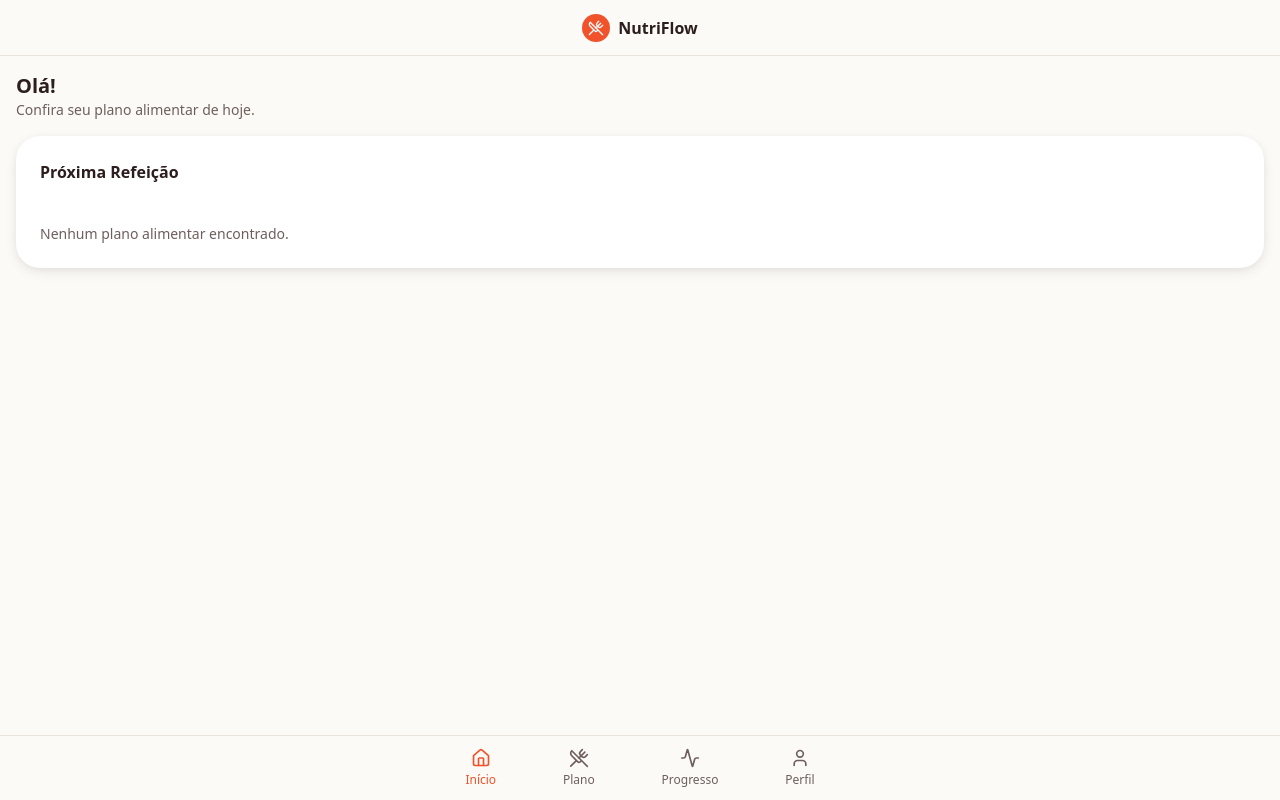
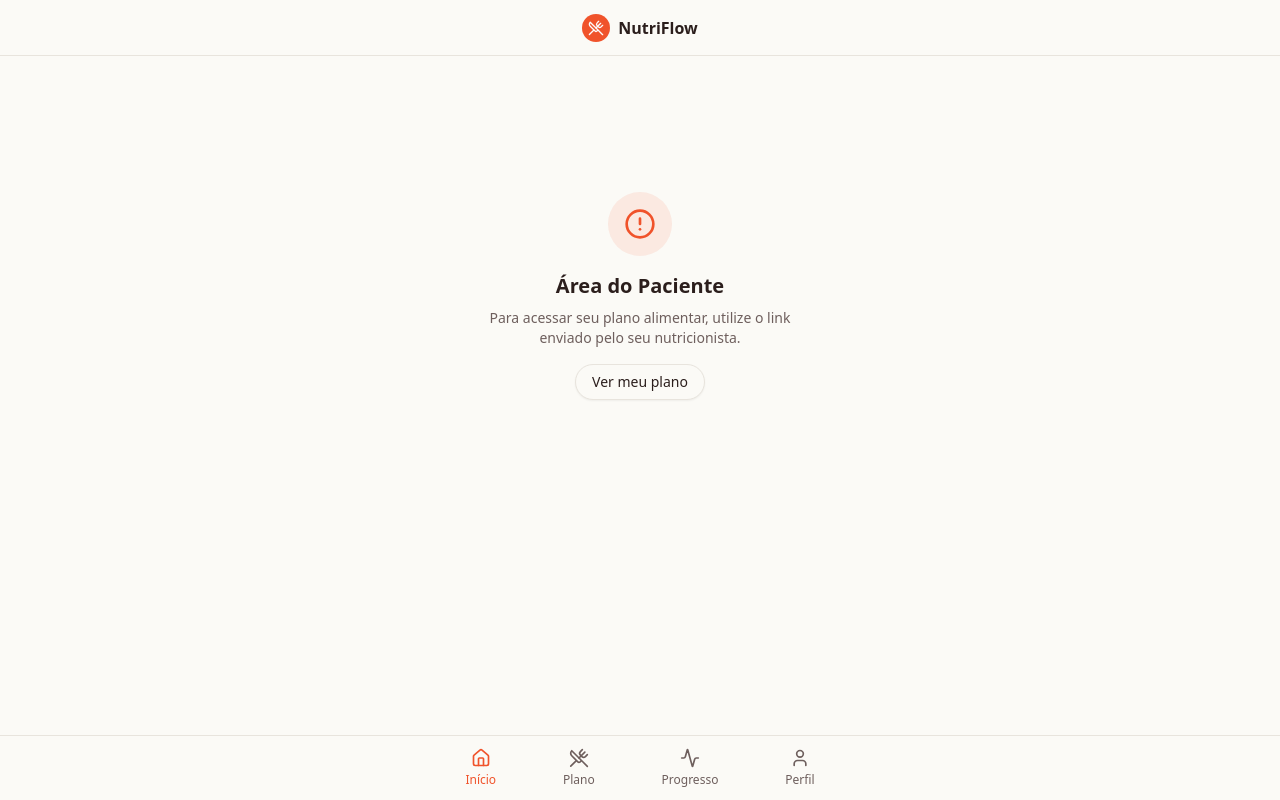
Before and after one commit to MarcoMonteiro94/nutriflow, a Next.js app: page /patient in a window 1280 px wide. Built offline with nearby package versions, Linux system fonts and the light colour scheme.

Commit message:
fix: convert patient access to Route Handler for cookie setting
- Replace page.tsx with route.ts (cookies can only be set in Route Handlers)
- Update patient home page to show error messages
- Redirect to /patient with error param on invalid tokens

```diff
--- a/src/app/patient/access/page.tsx
+++ /dev/null
@@ -1,80 +0,0 @@
-import { redirect } from "next/navigation";
-import { verifyPatientToken, setPatientTokenCookie } from "@/lib/patient-token";
-import { Loader2 } from "lucide-react";
-
-interface PageProps {
-  searchParams: Promise<{ token?: string }>;
-}
-
-export default async function PatientAccessPage({ searchParams }: PageProps) {
-  const { token } = await searchParams;
-
-  if (!token) {
-    return (
-      <div className="flex flex-col items-center justify-center min-h-[60vh] p-4 text-center">
-        <div className="rounded-full bg-destructive/10 p-4 mb-4">
-          <svg
-            className="h-8 w-8 text-destructive"
-            fill="none"
-            stroke="currentColor"
-            viewBox="0 0 24 24"
-          >
-            <path
-              strokeLinecap="round"
-              strokeLinejoin="round"
-              strokeWidth={2}
-              d="M12 9v2m0 4h.01m-6.938 4h13.856c1.54 0 2.502-1.667 1.732-3L13.732 4c-.77-1.333-2.694-1.333-3.464 0L3.34 16c-.77 1.333.192 3 1.732 3z"
-            />
-          </svg>
-        </div>
-        <h1 className="text-xl font-semibold">Link inválido</h1>
-        <p className="mt-2 text-sm text-muted-foreground max-w-xs">
-          O link de acesso não contém um token válido. Por favor, solicite um
-          novo link ao seu nutricionista.
-        </p>
-      </div>
-    );
-  }
-
-  // Verify the token
-  const result = await verifyPatientToken(token);
-
-  if (!result.valid) {
-    return (
-      <div className="flex flex-col items-center justify-center min-h-[60vh] p-4 text-center">
-        <div className="rounded-full bg-destructive/10 p-4 mb-4">
-          <svg
-            className="h-8 w-8 text-destructive"
-            fill="none"
-            stroke="currentColor"
-            viewBox="0 0 24 24"
-          >
-            <path
-              strokeLinecap="round"
-              strokeLinejoin="round"
-              strokeWidth={2}
-              d="M12 8v4l3 3m6-3a9 9 0 11-18 0 9 9 0 0118 0z"
-            />
-          </svg>
-        </div>
-        <h1 className="text-xl font-semibold">Link expirado</h1>
-        <p className="mt-2 text-sm text-muted-foreground max-w-xs">
-          {result.error || "Este link de acesso expirou."} Por favor, solicite
-          um novo link ao seu nutricionista.
-        </p>
-      </div>
-    );
-  }
-
-  // Token is valid - set the cookie and redirect
-  await setPatientTokenCookie(token);
-  redirect("/patient/plan");
-
-  // This will never be reached, but TypeScript wants a return
-  return (
-    <div className="flex flex-col items-center justify-center min-h-[60vh] p-4 text-center">
-      <Loader2 className="h-8 w-8 animate-spin text-primary" />
-      <p className="mt-4 text-sm text-muted-foreground">Carregando...</p>
-    </div>
-  );
-}
--- /dev/null
+++ b/src/app/patient/access/route.ts
@@ -0,0 +1,35 @@
+import { NextRequest, NextResponse } from "next/server";
+import { verifyPatientToken } from "@/lib/patient-token";
+import { cookies } from "next/headers";
+
+const TOKEN_COOKIE_NAME = "patient_token";
+const TOKEN_EXPIRY_DAYS = 30;
+
+export async function GET(request: NextRequest) {
+  const searchParams = request.nextUrl.searchParams;
+  const token = searchParams.get("token");
+
+  if (!token) {
+    return NextResponse.redirect(new URL("/patient?error=missing_token", request.url));
+  }
+
+  // Verify the token
+  const result = await verifyPatientToken(token);
+
+  if (!result.valid) {
+    return NextResponse.redirect(new URL("/patient?error=invalid_token", request.url));
+  }
+
+  // Token is valid - set the cookie
+  const cookieStore = await cookies();
+  cookieStore.set(TOKEN_COOKIE_NAME, token, {
+    httpOnly: true,
+    secure: process.env.NODE_ENV === "production",
+    sameSite: "lax",
+    maxAge: TOKEN_EXPIRY_DAYS * 24 * 60 * 60,
+    path: "/",
+  });
+
+  // Redirect to the plan page
+  return NextResponse.redirect(new URL("/patient/plan", request.url));
+}
--- a/src/app/patient/page.tsx
+++ b/src/app/patient/page.tsx
@@ -1,25 +1,60 @@
 import { Card, CardContent, CardHeader, CardTitle } from "@/components/ui/card";
+import { AlertCircle, Clock, Link as LinkIcon } from "lucide-react";
+import Link from "next/link";
+import { Button } from "@/components/ui/button";
 
-export default function PatientHomePage() {
-  return (
-    <div className="p-4 space-y-4">
-      <div>
-        <h1 className="text-xl font-semibold">Olá!</h1>
-        <p className="text-sm text-muted-foreground">
-          Confira seu plano alimentar de hoje.
+interface PageProps {
+  searchParams: Promise<{ error?: string }>;
+}
+
+export default async function PatientHomePage({ searchParams }: PageProps) {
+  const { error } = await searchParams;
+
+  if (error === "missing_token") {
+    return (
+      <div className="flex flex-col items-center justify-center min-h-[60vh] p-4 text-center">
+        <div className="rounded-full bg-destructive/10 p-4 mb-4">
+          <LinkIcon className="h-8 w-8 text-destructive" />
+        </div>
+        <h1 className="text-xl font-semibold">Link inválido</h1>
+        <p className="mt-2 text-sm text-muted-foreground max-w-xs">
+          O link de acesso não contém um token válido. Por favor, solicite um
+          novo link ao seu nutricionista.
         </p>
       </div>
+    );
+  }
 
-      <Card>
-        <CardHeader className="pb-2">
-          <CardTitle className="text-base">Próxima Refeição</CardTitle>
-        </CardHeader>
-        <CardContent>
-          <p className="text-sm text-muted-foreground">
-            Nenhum plano alimentar encontrado.
-          </p>
-        </CardContent>
-      </Card>
+  if (error === "invalid_token") {
+    return (
+      <div className="flex flex-col items-center justify-center min-h-[60vh] p-4 text-center">
+        <div className="rounded-full bg-destructive/10 p-4 mb-4">
+          <Clock className="h-8 w-8 text-destructive" />
+        </div>
+        <h1 className="text-xl font-semibold">Link expirado ou inválido</h1>
+        <p className="mt-2 text-sm text-muted-foreground max-w-xs">
+          Este link de acesso expirou ou é inválido. Por favor, solicite um
+          novo link ao seu nutricionista.
+        </p>
+      </div>
+    );
+  }
+
+  return (
+    <div className="flex flex-col items-center justify-center min-h-[60vh] p-4 text-center">
+      <div className="rounded-full bg-primary/10 p-4 mb-4">
+        <AlertCircle className="h-8 w-8 text-primary" />
+      </div>
+      <h1 className="text-xl font-semibold">Área do Paciente</h1>
+      <p className="mt-2 text-sm text-muted-foreground max-w-xs">
+        Para acessar seu plano alimentar, utilize o link enviado pelo seu
+        nutricionista.
+      </p>
+      <Button asChild variant="outline" className="mt-4">
+        <Link href="/patient/plan">
+          Ver meu plano
+        </Link>
+      </Button>
     </div>
   );
 }
```
Also changed, not shown: image.png, 1 other file (tests, documents, lock files or other folders).
